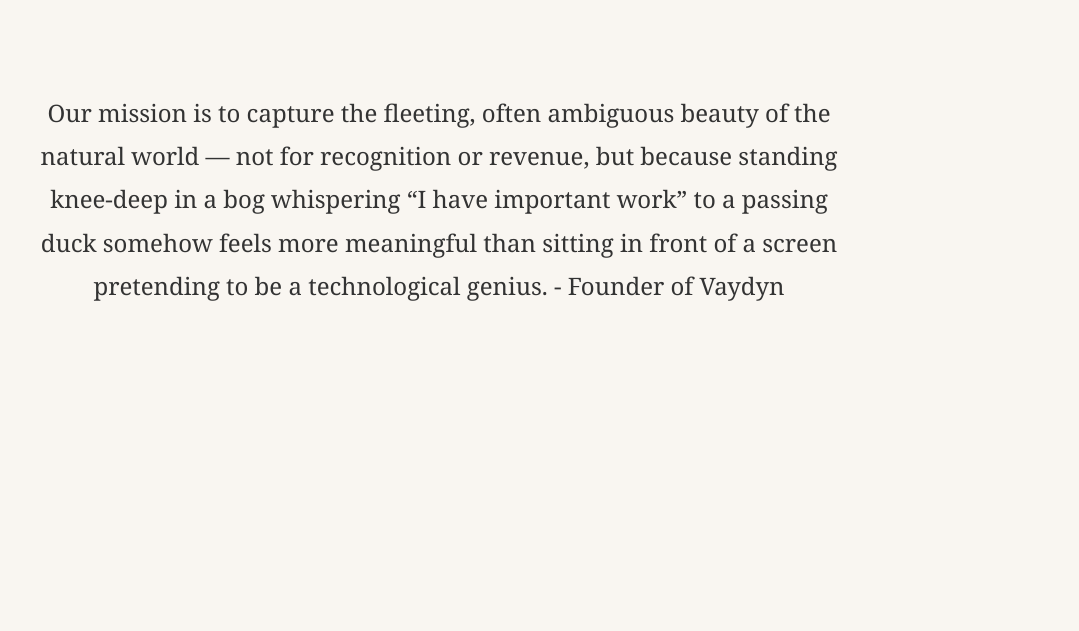
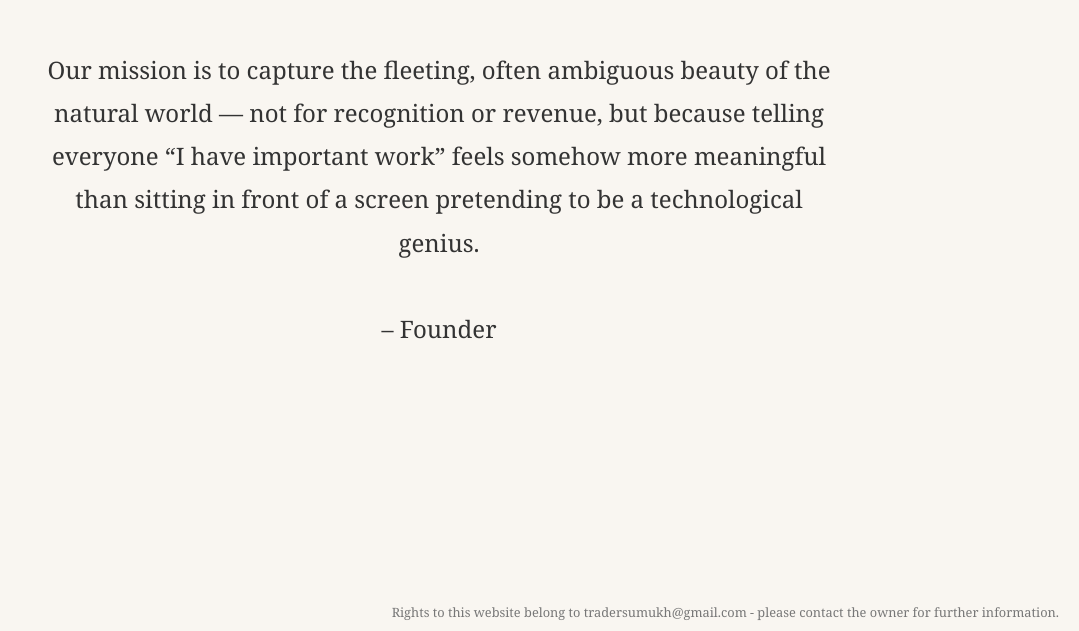
Before and after one commit to tradersumukh/vaydyn, a plain HTML site: page index.html in a window 1280 px wide. Shown: the part 233-864 px from the top of the page, without its empty margins (201-1280 px from the left). Drawn offline with Linux system fonts and the light colour scheme.

Commit message:
merged with main branch

```diff
--- a/index.html
+++ b/index.html
@@ -15,18 +15,40 @@
       height: 100vh;
       margin: 0;
       padding: 2rem;
+      position: relative;
     }
+
     .container {
       max-width: 800px;
       text-align: center;
       font-size: 1.5rem;
       line-height: 1.8;
     }
+
+    .footer {
+      position: absolute;
+      bottom: 10px;
+      right: 20px;
+      font-size: 0.8rem;
+      color: #777;
+    }
+
+    @media (max-width: 600px) {
+      .container {
+        font-size: 1.1rem;
+      }
+    }
   </style>
 </head>
 <body>
   <div class="container">
-    Our mission is to capture the fleeting, often ambiguous beauty of the natural world — not for recognition or revenue, but because standing knee-deep in a bog whispering “I have important work” to a passing duck somehow feels more meaningful than sitting in front of a screen pretending to be a technological genius. - Founder of Vaydyn
+    Our mission is to capture the fleeting, often ambiguous beauty of the natural world — not for recognition or revenue, but because telling everyone “I have important work” feels somehow more meaningful than sitting in front of a screen pretending to be a technological genius.
+    <br><br>
+    – Founder
+  </div>
+
+  <div class="footer">
+    Rights to this website belong to tradersumukh@gmail.com - please contact the owner for further information.
   </div>
 </body>
 </html>
```
